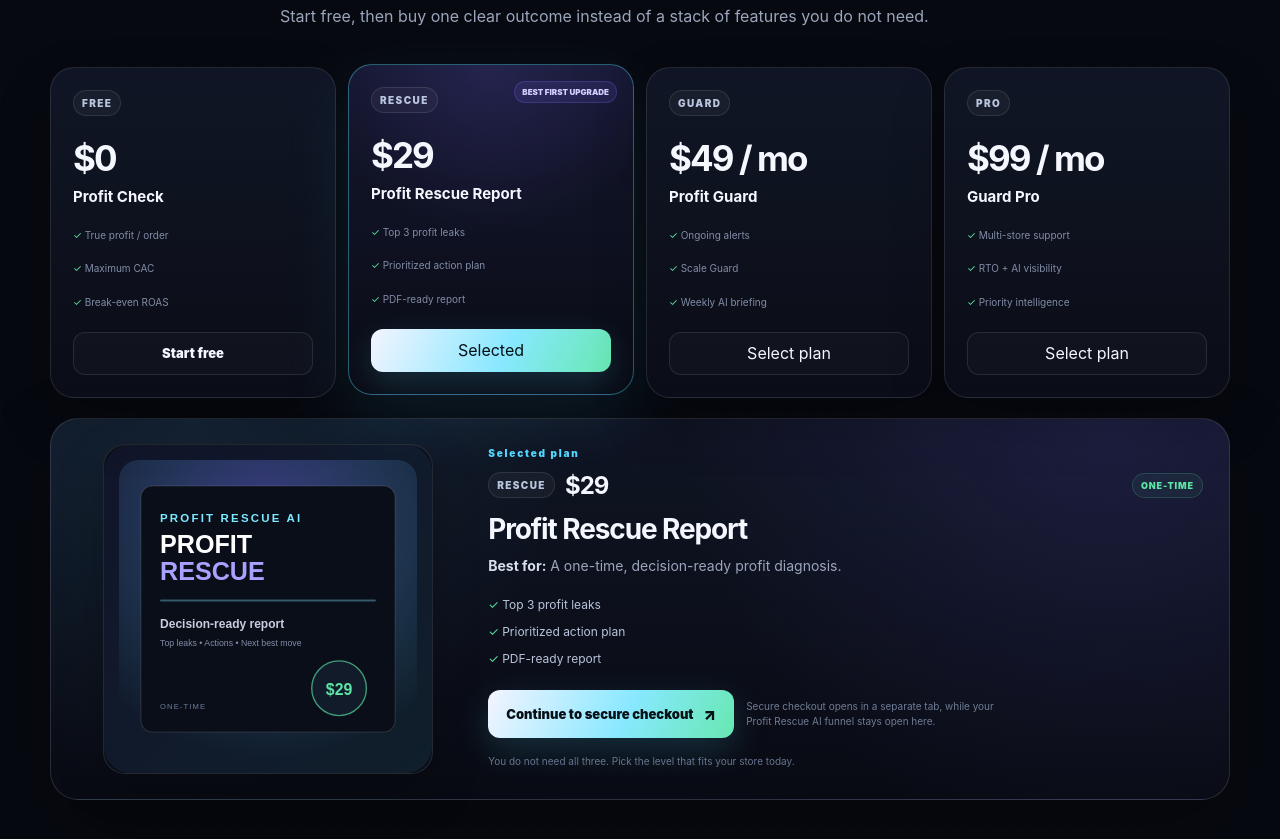
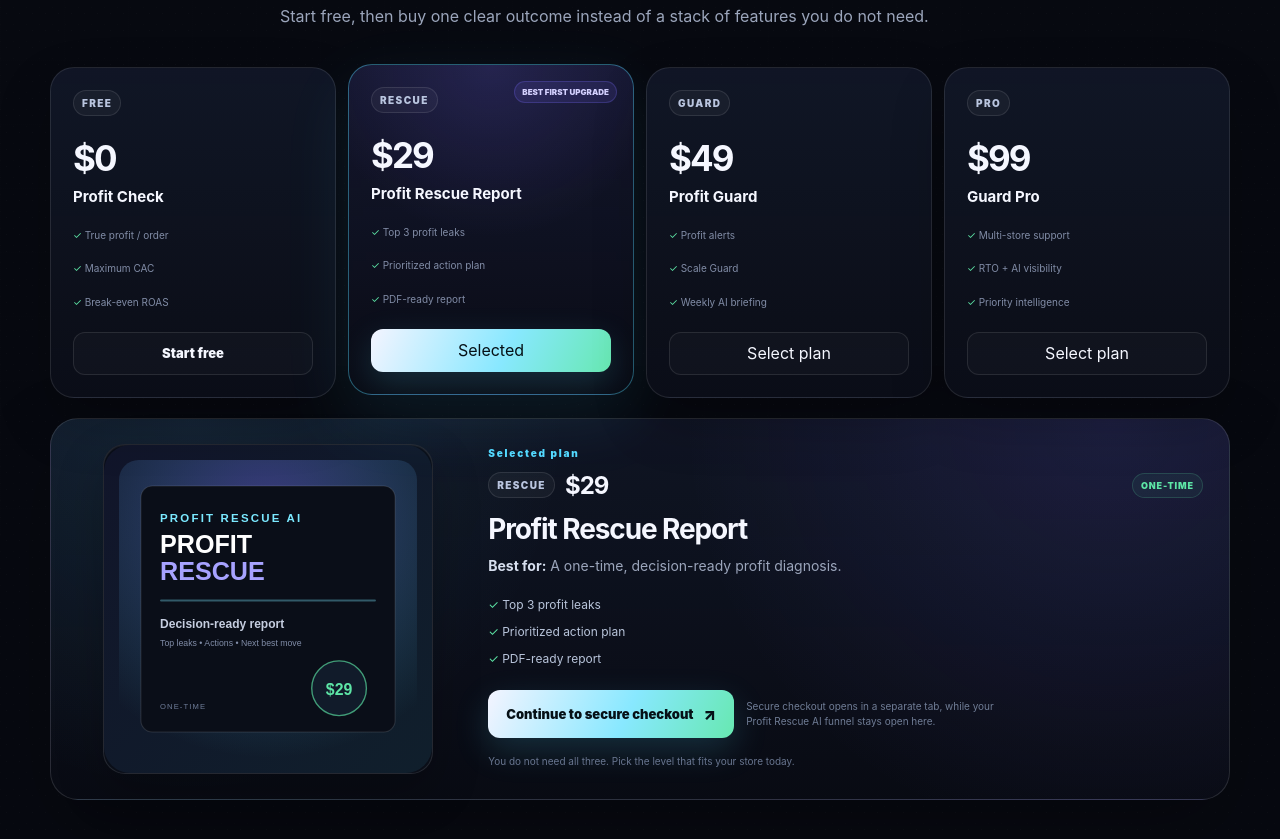
Before and after one commit to aelkhoreiby/business-money-tools, a Next.js app: page / in a window 1280 px wide. Shown: the part 3140-3979 px from the top of the page. Built offline with nearby package versions, Linux system fonts and the light colour scheme.

Commit message:
fix: align paid offers with one-time checkout

```diff
--- a/app/components/ProfitRescueHome.tsx
+++ b/app/components/ProfitRescueHome.tsx
@@ -58,13 +58,13 @@ const copy = {
     noNeed: "لا تحتاج لاختيار الثلاثة. اختر المستوى الذي يناسب وضع متجرك الآن.",
     planBestFor: {
       RESCUE: "من يريد تشخيصًا واضحًا مرة واحدة.",
-      GUARD: "من يريد متابعة مستمرة خلال الشهر.",
+      GUARD: "من يريد حماية ربحية واضحة في شراء واحد.",
       PRO: "من يدير أكثر من متجر أو يحتاج تغطية أوسع."
     },
     plans: [
       ["RESCUE", "$29", "Profit Rescue Report", ["أهم 3 تسريبات في الربح", "خطة إجراءات مرتبة بالأولوية", "تقرير PDF جاهز"]],
-      ["GUARD", "$49 / mo", "Profit Guard", ["تنبيهات مستمرة", "Scale Guard", "ملخص أسبوعي بالذكاء الاصطناعي"]],
-      ["PRO", "$99 / mo", "Guard Pro", ["دعم متعدد المتاجر", "RTO + AI visibility", "تحليلات وأولوية أعلى"]]
+      ["GUARD", "$49", "Profit Guard", ["تنبيهات ربحية", "Scale Guard", "ملخص ذكي للعمل"]],
+      ["PRO", "$99", "Guard Pro", ["دعم متعدد المتاجر", "RTO + AI visibility", "تحليلات وأولوية أعلى"]]
     ],
     funnelFallback: "التجربة الكاملة تبدأ من الفحص المجاني، ثم نوصلك مباشرة للباقة المناسبة.",
     agentsKicker: "لوكلاء الذكاء الاصطناعي",
@@ -129,13 +129,13 @@ const copy = {
     noNeed: "You do not need all three. Pick the level that fits your store today.",
     planBestFor: {
       RESCUE: "A one-time, decision-ready profit diagnosis.",
-      GUARD: "Ongoing protection and monthly monitoring.",
-      PRO: "Multi-store operators who need broader coverage."
+      GUARD: "One-time profit protection and monitoring setup.",
+      PRO: "Multi-store operators who need broader one-time coverage."
     },
     plans: [
       ["RESCUE", "$29", "Profit Rescue Report", ["Top 3 profit leaks", "Prioritized action plan", "PDF-ready report"]],
-      ["GUARD", "$49 / mo", "Profit Guard", ["Ongoing alerts", "Scale Guard", "Weekly AI briefing"]],
-      ["PRO", "$99 / mo", "Guard Pro", ["Multi-store support", "RTO + AI visibility", "Priority intelligence"]]
+      ["GUARD", "$49", "Profit Guard", ["Profit alerts", "Scale Guard", "Weekly AI briefing"]],
+      ["PRO", "$99", "Guard Pro", ["Multi-store support", "RTO + AI visibility", "Priority intelligence"]]
     ],
     funnelFallback: "Start with the free diagnostic, then continue directly into the package that fits your next move.",
     agentsKicker: "FOR AI AGENTS",
@@ -156,8 +156,8 @@ const planDetails: Record<PaidPlan, {
   image: string;
 }> = {
   RESCUE: { badge: "ONE-TIME", image: "/product-images/profit-rescue-report.svg" },
-  GUARD: { badge: "MONTHLY", image: "/product-images/profit-guard.svg" },
-  PRO: { badge: "MONTHLY", image: "/product-images/guard-pro.svg" },
+  GUARD: { badge: "ONE-TIME", image: "/product-images/profit-guard.svg" },
+  PRO: { badge: "ONE-TIME", image: "/product-images/guard-pro.svg" },
 };
 
 const checkoutRoutes: Record<PaidPlan, string> = {
```
